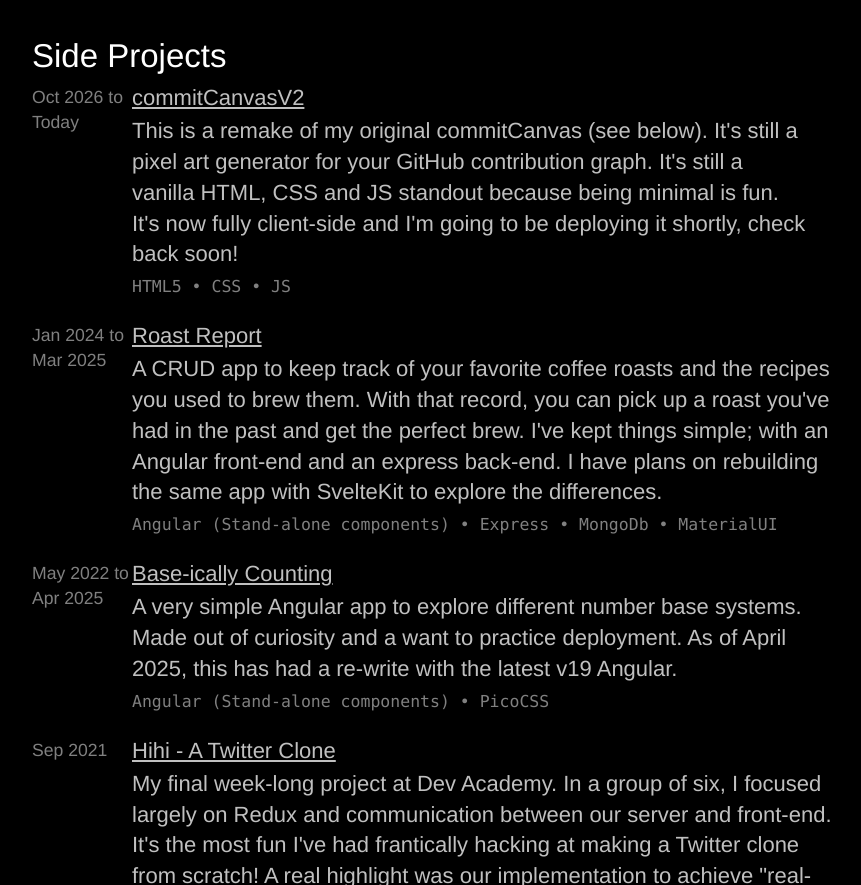
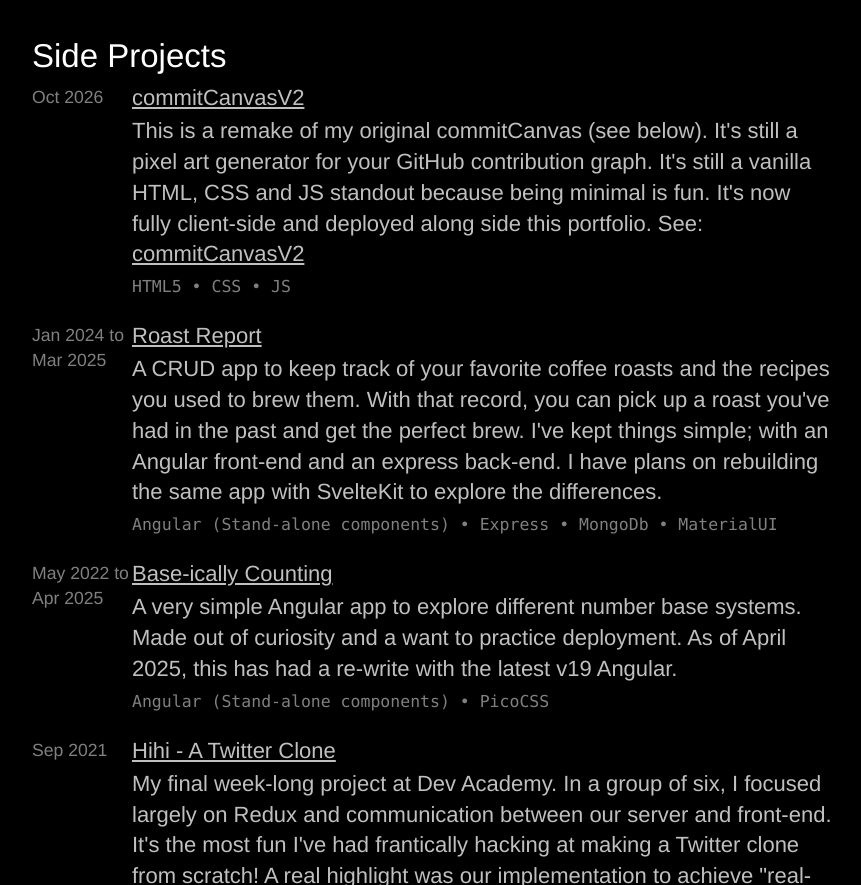
Before and after one commit to jcoopnz/jcoopnz.github.io, a website: page src/index.html in a window 1280 px wide. Shown: the part 1211-2096 px from the top of the page, without its empty margins (105-966 px from the left). Drawn offline with Linux system fonts and the light colour scheme; files whose address does not match are found by name.

Commit message:
Updates commitCanvasV2 project

```diff
--- a/src/index.html
+++ b/src/index.html
@@ -95,15 +95,14 @@
             <h2>Side Projects</h2>
             <div class="side-project-item">
               <div class="date">
-                <p>Oct 2026 to Today</p>
+                <p>Oct 2026</p>
               </div>
               <div class="item">
                 <a href="https://github.com/jcoopnz/commitCanvasV2">
                   commitCanvasV2
                 </a>
                 <p class="item-summary">
-                  This is a remake of my original commitCanvas (see below). It's still a pixel art generator for your GitHub contribution graph. It's still a vanilla HTML, CSS and JS standout because being minimal is fun. It's now fully client-side and I'm going to be deploying it shortly, check back soon!
-                </p>
+                This is a remake of my original commitCanvas (see below). It's still a pixel art generator for your GitHub contribution graph. It's still a vanilla HTML, CSS and JS standout because being minimal is fun. It's now fully client-side and deployed along side this portfolio. See: <a href="https://jordancooper.me/commitCanvasV2/">commitCanvasV2</a></p>
                 <p class="item-technologies">
                   HTML5 • CSS • JS
                 </p>
```
